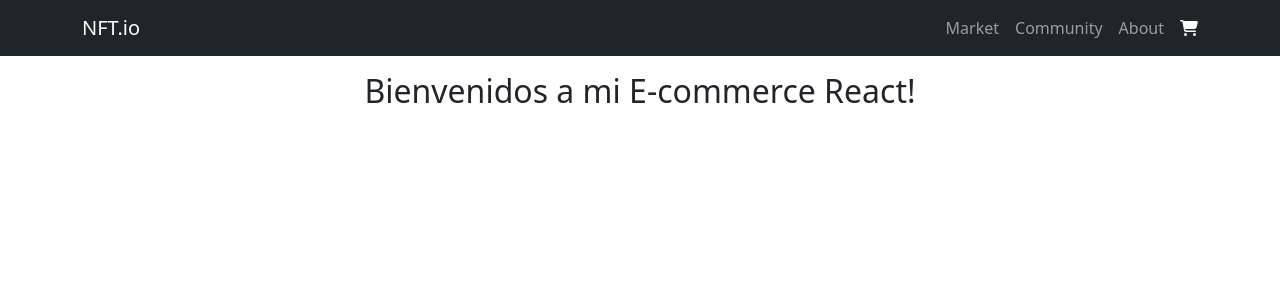
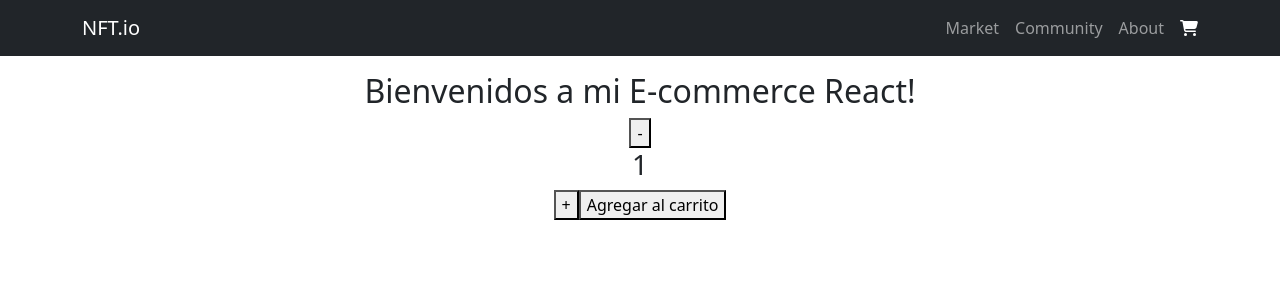
Before and after one commit to DafneVillarroel/e-commerce, a React (Create React App) app: page / in a window 1280 px wide. Shown: the top 300 px of the page. Built offline with nearby package versions, Linux system fonts and the light colour scheme.

Commit message:
contador

```diff
--- a/src/App.js
+++ b/src/App.js
@@ -1,7 +1,7 @@
 import './App.css';
 import NavBar from './components/NavBar/NavBar';
 import ItemListContainer from './components/ItemListContainer/ItemListContainer';
-
+import ItemCount from './components/ItemCount/ItemCount';
 function App() {
   return (
    <div className="App">
@@ -9,6 +9,10 @@ function App() {
      <ItemListContainer
      greeting="Bienvenidos a mi E-commerce React!"
      />
+     <ItemCount
+     initial={1}
+     stock={5}
+     />
    </div>
   );
 }
--- /dev/null
+++ b/src/components/ItemCount/ItemCount.jsx
@@ -0,0 +1,32 @@
+import React, {useState} from 'react'
+
+
+function ItemCount({stock, initial}) {
+const [count, setCount] = useState(initial)
+
+function increment(){
+  if(count < stock){
+    setCount(count+1)
+  }
+
+}
+function decrement(){
+  if(count > 1){
+     setCount(count-1)
+  }
+
+}
+function onAdd(){
+  alert("Agregaste " +  count + " elementos al carrito")
+}
+  return (
+    <div>
+    <button onClick={decrement}>-</button>
+     <h3>{count}</h3>
+      <button onClick={increment}>+</button>
+      <button onClick={onAdd}>Agregar al carrito</button>
+    </div>
+  )
+}
+
+export default ItemCount
```
